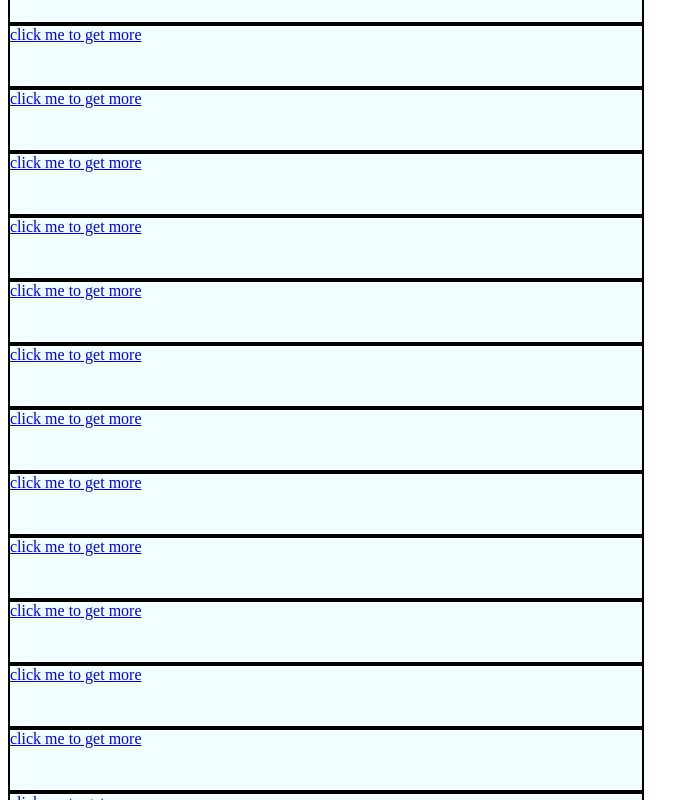
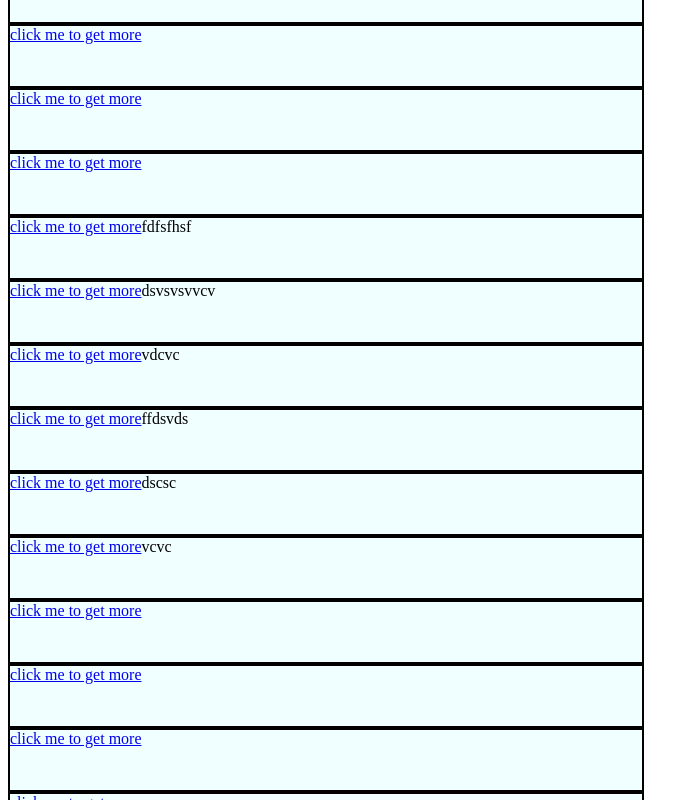
Before and after one commit to JohnBusayo14/JohnBusayo14.github.io, a plain HTML site: page index.html in a window 1280 px wide. Shown: the part 504-1304 px from the top of the page, without its empty margins (0-699 px from the left). Drawn offline with Linux system fonts and the light colour scheme.

Commit message:
Update index.html

```diff
--- a/index.html
+++ b/index.html
@@ -29,12 +29,12 @@
     <div><a href="https://bit.ly/3BBFNsZ">click me to get more</a></div>
     <div><a href="https://bit.ly/3BBFNsZ">click me to get more</a></div>
     <div><a href="https://bit.ly/3BBFNsZ">click me to get more</a></div>
-    <div><a href="https://bit.ly/3BBFNsZ">click me to get more</a></div>
-    <div><a href="https://bit.ly/3BBFNsZ">click me to get more</a></div>
-    <div><a href="https://bit.ly/3BBFNsZ">click me to get more</a></div>
-    <div><a href="https://bit.ly/3BBFNsZ">click me to get more</a></div>
-    <div><a href="https://bit.ly/3BBFNsZ">click me to get more</a></div>
-    <div><a href="https://bit.ly/3BBFNsZ">click me to get more</a></div>
+    <div><a href="https://bit.ly/3BBFNsZ">click me to get more</a>fdfsfhsf</div>
+    <div><a href="https://bit.ly/3BBFNsZ">click me to get more</a>dsvsvsvvcv</div>
+    <div><a href="https://bit.ly/3BBFNsZ">click me to get more</a>vdcvc</div>
+    <div><a href="https://bit.ly/3BBFNsZ">click me to get more</a>ffdsvds</div>
+    <div><a href="https://bit.ly/3BBFNsZ">click me to get more</a>dscsc</div>
+    <div><a href="https://bit.ly/3BBFNsZ">click me to get more</a>vcvc</div>
     <div><a href="https://bit.ly/3BBFNsZ">click me to get more</a></div>
     <div><a href="https://bit.ly/3BBFNsZ">click me to get more</a></div>
     <div><a href="https://bit.ly/3BBFNsZ">click me to get more</a></div>
```
